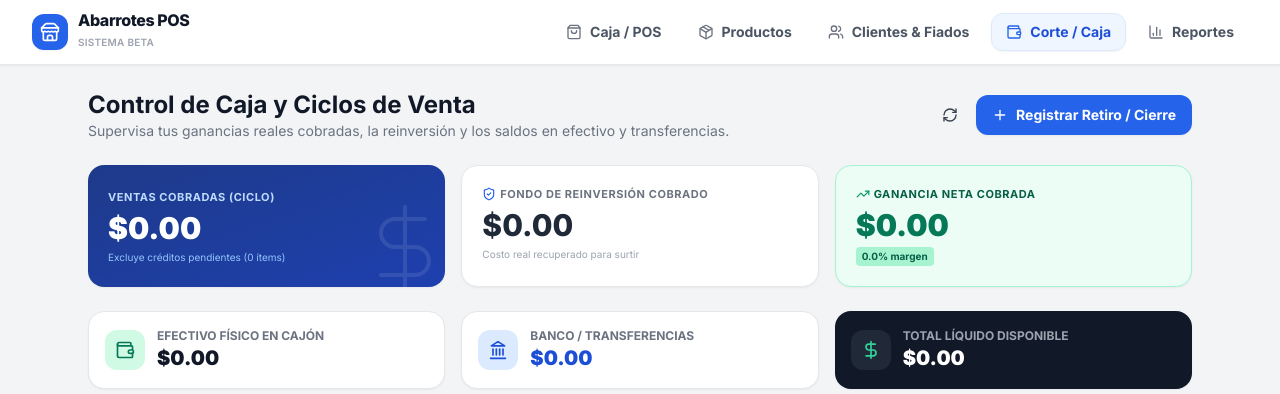
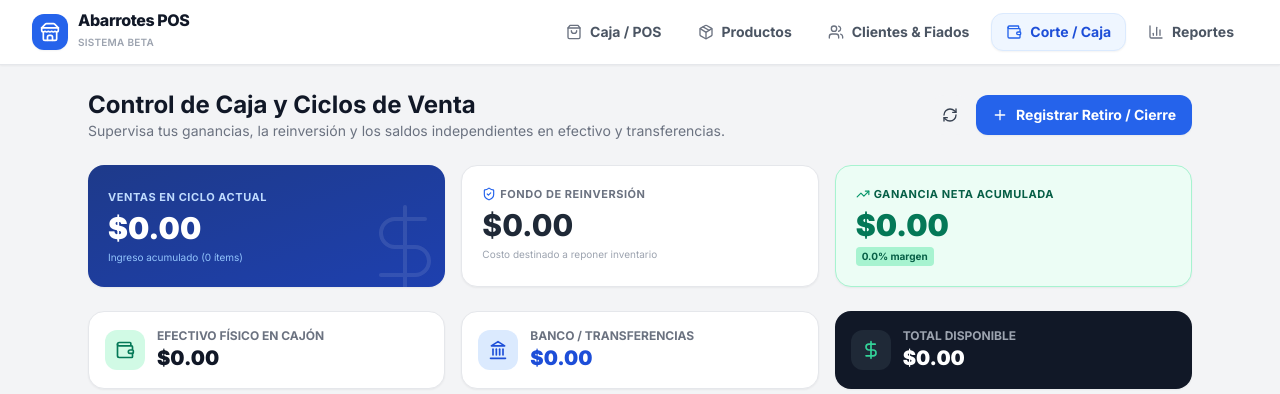
Before and after one commit to alexxpereira15-svg/POS-Abarrotes, a Next.js app: page /caja in a window 1280 px wide. Shown: the top 394 px of the page. Built offline with nearby package versions, Linux system fonts and the light colour scheme; no server answers; the database is empty.

Commit message:
Update page.tsx

```diff
--- a/src/app/caja/page.tsx
+++ b/src/app/caja/page.tsx
@@ -19,7 +19,7 @@ export default function CashPage() {
   const [movements, setMovements] = useState<CashMovement[]>([])
   const [loading, setLoading] = useState(true)
 
-  // Métricas Financieras del Ciclo Actual (Solo ventas cobradas)
+  // Métricas Financieras del Ciclo Actual
   const [totalSalesVolume, setTotalSalesVolume] = useState(0)
   const [totalCostVolume, setTotalCostVolume] = useState(0)
   const [totalProfit, setTotalProfit] = useState(0)
@@ -46,9 +46,9 @@ export default function CashPage() {
       const allMovements = movData || []
       setMovements(allMovements)
 
-      // Encontrar la fecha del último "Cierre de Ciclo"
+      // Encontrar la fecha del último "CIERRE DE CICLO"
       const lastCycleClosure = allMovements.find(m =>
-        m.type === 'RETIRO_EFECTIVO' && m.concept.includes('CIERRE DE CICLO')
+        m.type === 'RETIRO_EFECTIVO' && (m.concept || '').toUpperCase().includes('CIERRE DE CICLO')
       )
 
       let cycleStartDateIso: string | null = null
@@ -56,11 +56,8 @@ export default function CashPage() {
         cycleStartDateIso = lastCycleClosure.created_at
       }
 
-      // 2. Consultar ventas pagadas a partir del último cierre de ciclo
-      // EXCLUIMOS VENTAS A CRÉDITO PENDIENTES (payment_status != 'PENDIENTE' o no credit)
-      let salesQuery = supabase
-        .from('sales')
-        .select('id, created_at, payment_status, payment_method')
+      // 2. Traer las ventas de la base de datos
+      let salesQuery = supabase.from('sales').select('id, created_at, payment_status')
 
       if (cycleStartDateIso) {
         salesQuery = salesQuery.gt('created_at', cycleStartDateIso)
@@ -69,7 +66,7 @@ export default function CashPage() {
       const { data: salesData } = await salesQuery
 
       if (salesData && salesData.length > 0) {
-        // Filtrar solo las ventas cobradas (excluir créditos pendientes)
+        // Filtrar solo las ventas pagadas (excluir créditos no cobrados)
         const paidSales = salesData.filter((s: any) => s.payment_status !== 'PENDIENTE' && s.payment_status !== 'CREDITO')
         const paidSaleIds = paidSales.map(s => s.id)
 
@@ -104,10 +101,29 @@ export default function CashPage() {
           setTotalSalesCount(0)
         }
       } else {
-        setTotalSalesVolume(0)
-        setTotalCostVolume(0)
-        setTotalProfit(0)
-        setTotalSalesCount(0)
+        // Fallback: Traer todos los sale_items si no hay ventas devueltas en la tabla sales
+        const { data: itemsData } = await supabase
+          .from('sale_items')
+          .select('quantity, subtotal, unit_price, unit_cost')
+
+        if (itemsData) {
+          let salesSum = 0
+          let costSum = 0
+
+          itemsData.forEach((item: any) => {
+            const subtotal = Number(item.subtotal) || 0
+            const frozenCostUnit = item.unit_cost !== null && item.unit_cost !== undefined ? Number(item.unit_cost) : 0
+            const itemCost = frozenCostUnit * (Number(item.quantity) || 1)
+
+            salesSum += subtotal
+            costSum += itemCost
+          })
+
+          setTotalSalesVolume(salesSum)
+          setTotalCostVolume(costSum)
+          setTotalProfit(salesSum - costSum)
+          setTotalSalesCount(itemsData.length)
+        }
       }
     } catch (err) {
       console.error('Error en fetchData:', err)
@@ -172,7 +188,7 @@ export default function CashPage() {
     }
   }
 
-  // CÁLCULOS SEPARADOS ROBUSTOS: CAJÓN VS. BANCO
+  // DETECCIÓN ROBUSTA DE BANCO VS CAJÓN
   const isBankMovement = (m: CashMovement) => {
     if (m.account_type === 'BANCO') return true
     const conceptUpper = (m.concept || '').toUpperCase()
@@ -209,7 +225,7 @@ export default function CashPage() {
         <div>
           <h1 className="text-2xl font-bold text-gray-900">Control de Caja y Ciclos de Venta</h1>
           <p className="text-sm text-gray-500">
-            Supervisa tus ganancias reales cobradas, la reinversión y los saldos en efectivo y transferencias.
+            Supervisa tus ganancias, la reinversión y los saldos independientes en efectivo y transferencias.
           </p>
         </div>
 
@@ -235,7 +251,7 @@ export default function CashPage() {
         </div>
       </div>
 
-      {/* PANEL DEL CICLO ACTUAL (SOLO COBRADO) */}
+      {/* PANEL DEL CICLO ACTUAL */}
       <div className="grid grid-cols-1 sm:grid-cols-3 gap-4">
 
         {/* Ventas Totales del Ciclo */}
@@ -243,24 +259,24 @@ export default function CashPage() {
           <div className="absolute -right-2 -bottom-2 opacity-10 text-white">
             <DollarSign className="w-24 h-24 stroke-1" />
           </div>
-          <span className="text-[11px] font-bold text-blue-200 uppercase tracking-wider block">Ventas Cobradas (Ciclo)</span>
+          <span className="text-[11px] font-bold text-blue-200 uppercase tracking-wider block">Ventas en Ciclo Actual</span>
           <p className="text-3xl font-black">${totalSalesVolume.toFixed(2)}</p>
-          <p className="text-[10px] text-blue-300">Excluye créditos pendientes ({totalSalesCount} ítems)</p>
+          <p className="text-[10px] text-blue-300">Ingreso acumulado ({totalSalesCount} ítems)</p>
         </div>
 
         {/* Inversión Recuperada */}
         <div className="p-5 bg-white border border-gray-200 rounded-2xl shadow-sm space-y-1">
           <span className="text-[11px] font-bold text-gray-500 uppercase tracking-wider block flex items-center gap-1">
-            <ShieldCheck className="w-3.5 h-3.5 text-blue-600" /> Fondo de Reinversión Cobrado
+            <ShieldCheck className="w-3.5 h-3.5 text-blue-600" /> Fondo de Reinversión
           </span>
           <p className="text-3xl font-extrabold text-gray-800">${totalCostVolume.toFixed(2)}</p>
-          <p className="text-[10px] text-gray-400">Costo real recuperado para surtir</p>
+          <p className="text-[10px] text-gray-400">Costo destinado a reponer inventario</p>
         </div>
 
         {/* Utilidad Neta del Ciclo */}
         <div className="p-5 bg-emerald-50 border border-emerald-200 rounded-2xl shadow-sm space-y-1">
           <span className="text-[11px] font-bold text-emerald-800 uppercase tracking-wider block flex items-center gap-1">
-            <TrendingUp className="w-3.5 h-3.5 text-emerald-600" /> Ganancia Neta Cobrada
+            <TrendingUp className="w-3.5 h-3.5 text-emerald-600" /> Ganancia Neta Acumulada
           </span>
           <p className="text-3xl font-black text-emerald-700">${totalProfit.toFixed(2)}</p>
           <div className="flex items-center gap-1 mt-1">
@@ -308,7 +324,7 @@ export default function CashPage() {
               <DollarSign className="w-5 h-5" />
             </div>
             <div>
-              <span className="text-xs font-bold text-gray-400 uppercase block">Total Líquido Disponible</span>
+              <span className="text-xs font-bold text-gray-400 uppercase block">Total Disponible</span>
               <p className="text-xl font-black text-white">${totalBalance.toFixed(2)}</p>
             </div>
           </div>
```
